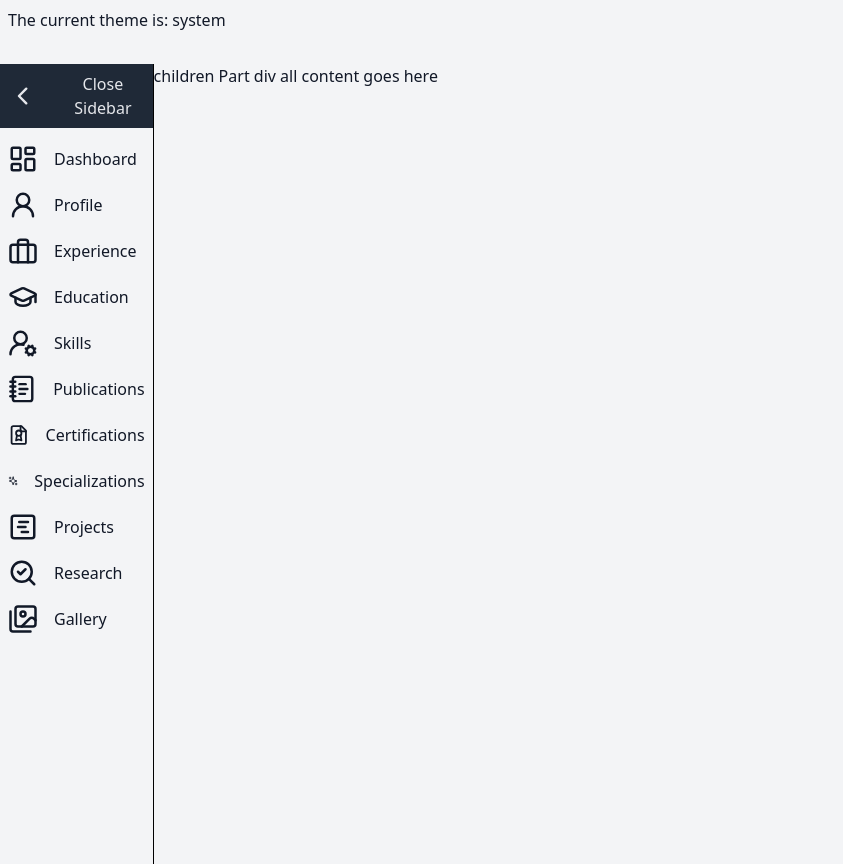
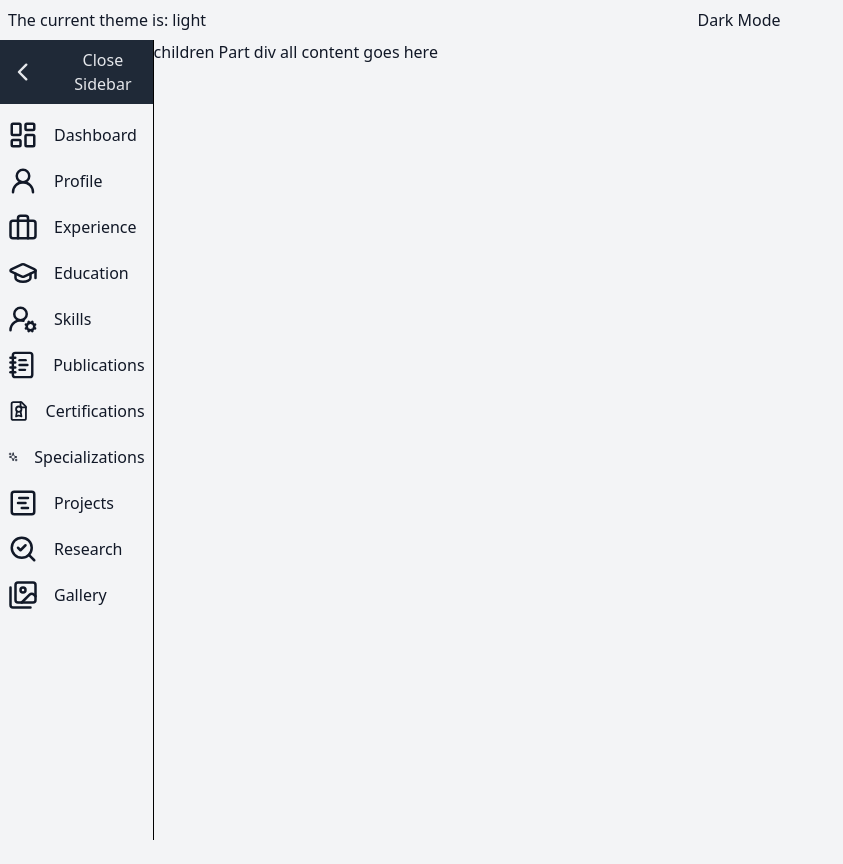
Before and after one commit to just-abdullah-dev/maqbool-khan, a Next.js app: page /admin/pin/dashboard in a window 1280 px wide. Shown: the whole page, without its empty margins (0-843 px from the left). After the commit the page ends 840 px from the top, so only its background shows below. Built offline with nearby package versions, Linux system fonts and the light colour scheme.

Commit message:
setting light theme as default theme

```diff
--- a/src/app/ThemeSwitcher.js
+++ b/src/app/ThemeSwitcher.js
@@ -7,6 +7,7 @@ const ThemeSwitcher = () => {
   const { theme, setTheme } = useTheme();
 
   useEffect(() => {
+    setTheme("light");
     setMounted(true);
   }, []);
 
```
